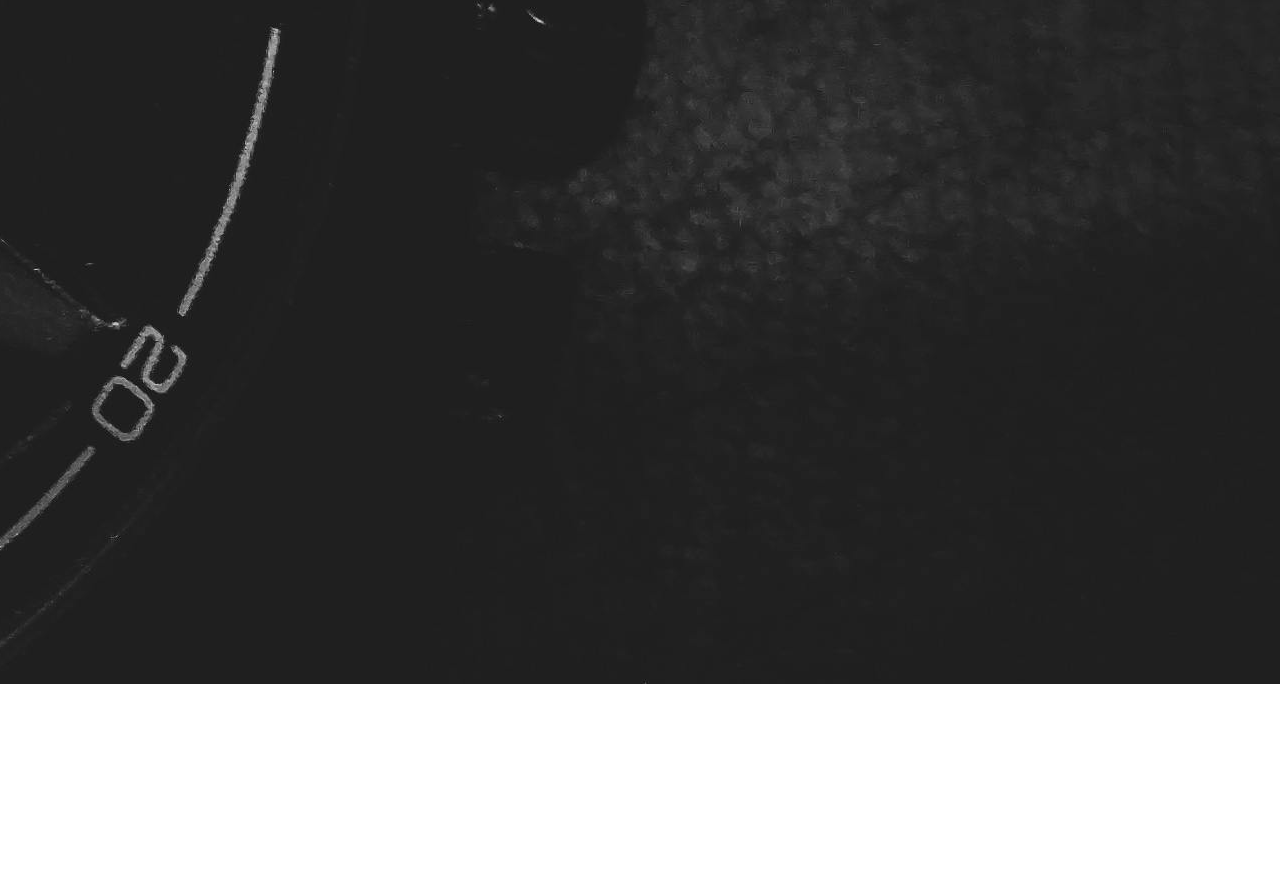
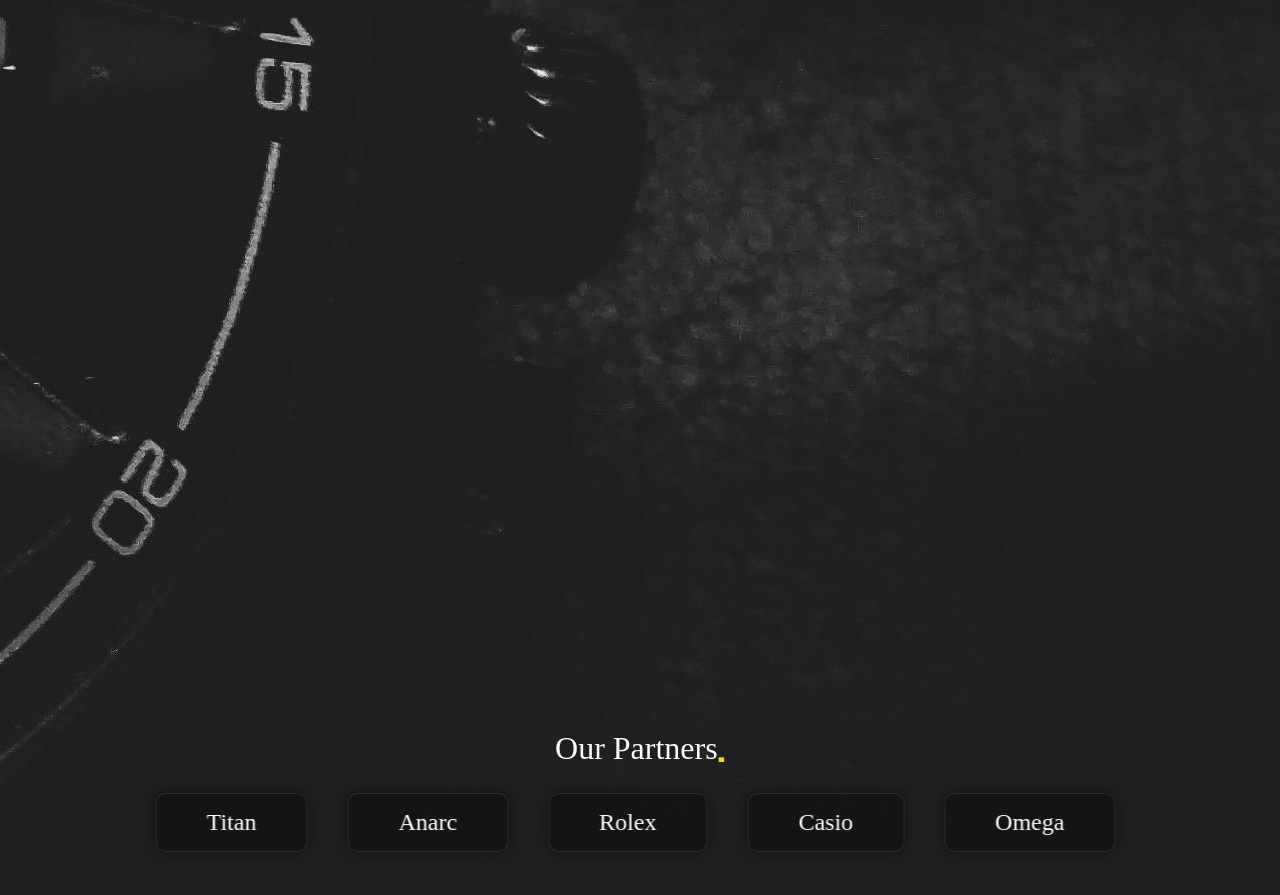
Before and after one commit to dev-anjal/IIC_IS_PROJECT_Y1S1, a plain HTML site: page index.html in a window 1280 px wide. Shown: the part 1024-1919 px from the top of the page. Before the commit the page ends 1708 px from the top, so only its background shows below. Drawn offline with Linux system fonts and the light colour scheme; a web font is replaced by a local one.

Commit message:
stable version Jan 9

```diff
--- a/CSS/style.css
+++ b/CSS/style.css
@@ -271,3 +271,98 @@ body {
   color: rgba(255, 255, 253, 0.39);
   font-family: "DM Serif Text", serif;
 }
+
+.ourPartnersTitle {
+  font-size: 2rem;
+  display: flex;
+  justify-content: center;
+  align-items: center;
+  flex-wrap: wrap;
+  padding: 20px;
+  margin: 20px;
+  border-radius: 10px;
+}
+.ourPartners {
+  font-size: 2rem;
+  display: flex;
+  min-width: 100vw;
+  height: fit-content;
+  justify-content: center;
+  align-items: center;
+  flex-wrap: wrap;
+}
+.partners {
+  display: flex;
+  align-items: center;
+  flex-wrap: nowrap;
+  border: 1px solid white;
+  font-size: 1.5rem;
+  cursor: pointer;
+
+  height: fit-content;
+  width: fit-content;
+  padding: 15px 50px;
+  margin: 20px;
+  border-radius: 10px;
+  background: rgba(0, 0, 0, 0.3);
+  backdrop-filter: blur(5px);
+  border: 1px solid rgba(255, 255, 255, 0.1);
+  box-shadow: 0 0 10px rgba(0, 0, 0, 0.5);
+  transition: 1s ease;
+  overflow: hidden;
+  transform: translateY(0px), scale(1);
+  animation: partnerAnimate 9s alternate infinite;
+  animation-timing-function: linear;
+}
+/* slide animation */
+@keyframes partnerAnimate {
+  0% {
+    transform: translateX(-160px) scale(1);
+  }
+  100% {
+    transform: translateX(120px) scale(1);
+  }
+}
+/* .partners:hover {
+  cursor: pointer;
+  background-color: rgba(255, 217, 0, 0.452);
+  transition: all 0.3s ease-out;
+  transform: translateY(-5px);
+} */
+
+.partners::after {
+  content: "";
+  width: 200px;
+  height: 200px;
+  background-color: rgba(251, 255, 0, 1);
+  position: absolute;
+  left: -45px;
+  bottom: -80px;
+  transform: translateY(170px);
+  overflow: hidden;
+  transition: 0.5s ease;
+  opacity: 0.1;
+  border-radius: 50%;
+}
+
+.partners:hover::after {
+  content: "";
+  width: 290px;
+  height: 290px;
+  background-color: rgb(251, 255, 0, 1);
+  position: absolute;
+  left: -80x;
+  bottom: -80px;
+  transform: translateY(70px);
+  overflow: hidden;
+  transition: 0.5s ease;
+  opacity: 0.64;
+  z-index: -999;
+  border-radius: 50%;
+}
+.partners:hover {
+  transform: translateY(-5px) scale(1.04);
+  transition: all 0.1s ease-out;
+
+  color: var(--primary-text-hover-color);
+}
--- a/JS/main.js
+++ b/JS/main.js
@@ -1,12 +1 @@
-const procuctSecton = document.querySelector("#Products");
-const observer = new IntersectionObserver(
-  (entries) => {
-    if (entries[0].isIntersecting) {
-      console.log("Product section is visible");
-    }
-  },
-  {
-    threshold: 0.5,
-  }
-);
-observer.observe(procuctSecton);
+const partnerSection = document.querySelector(".ourPartners");
--- a/index.html
+++ b/index.html
@@ -29,11 +29,12 @@
           >
         </div>
       </div>
+      <!--!Replacing Brands With Research-->
       <div class="navigationButtons">
         <ul>
           <li><a href="#" class="navBtn">Home</a></li>
           <li><a href="#Products" class="navBtn">Products</a></li>
-          <li><a href="#" class="navBtn">Brands</a></li>
+          <li><a href="#Brands" class="navBtn">Brands</a></li>
           <li><a href="#" class="navBtn">About</a></li>
           <li><a href="#" class="navBtn">Blog</a></li>
           <li
@@ -105,6 +106,7 @@
         "
       >
         <!--TODO this is a product and needs to be linked to its official page-->
+
         <div
           class="IntroWatch"
           style="
@@ -180,14 +182,44 @@
     </main>
 
     <div id="Products">
-      <!-- aDDING SOME GAPS-->
+      <!-- ADDING SOME GAPS-->
       <br /><br /><br /><br />
       <div class="ProductsContent" style="scroll-snap-type: start">
         <!-- Products Section here -->
       </div>
     </div>
+
+    <!-- Brands Section Here -->
+    <div id="Brands">
+      <div class="ourPartnersTitle">
+        Our Partners<span
+          style="
+            color: gold;
+            font-family: Impact, Haettenschweiler, 'Arial Narrow Bold',
+              sans-serif;
+            font-size: 2rem;
+          "
+          >.</span
+        >
+        <!-- <marquee behavior="" direction="right" style="width: 120vw"> -->
+        <div class="ourPartners">
+          <div class="partners partner1">Titan</div>
+          <div class="partners partner1">Anarc</div>
+          <div class="partners partner2">Rolex</div>
+          <div class="partners partner3">Casio</div>
+          <div class="partners partner4">Omega</div>
+        </div>
+        <!-- </marquee> -->
+      </div>
+    </div>
     <noscript>Please Enable JavaScript In Your Browser </noscript>
     <script type="text/javascript" defer>
+      // checking for double click in a buttons
+      document.querySelector(".navBtn").addEventListener("dblclick", () => {
+        alert("Maybe A Future Feature");
+        // change my url to a new page
+        window.location.href = "https://www.google.com";
+      });
       const btn = document.querySelectorAll(".navBtn");
       // adding activeNavigationButton class to the first button
       btn[0].classList.add("activeNavigationButton");
```
Also changed, not shown: Assets/Images/titanTransparent.png (added).
